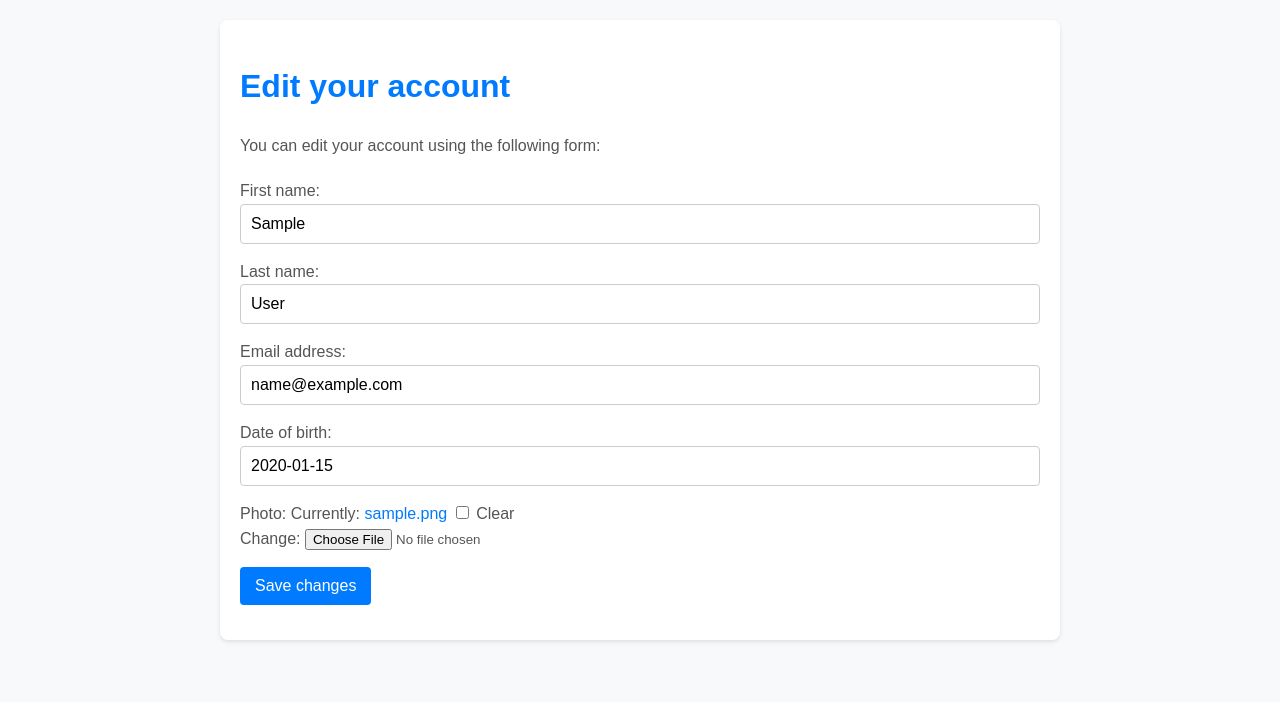
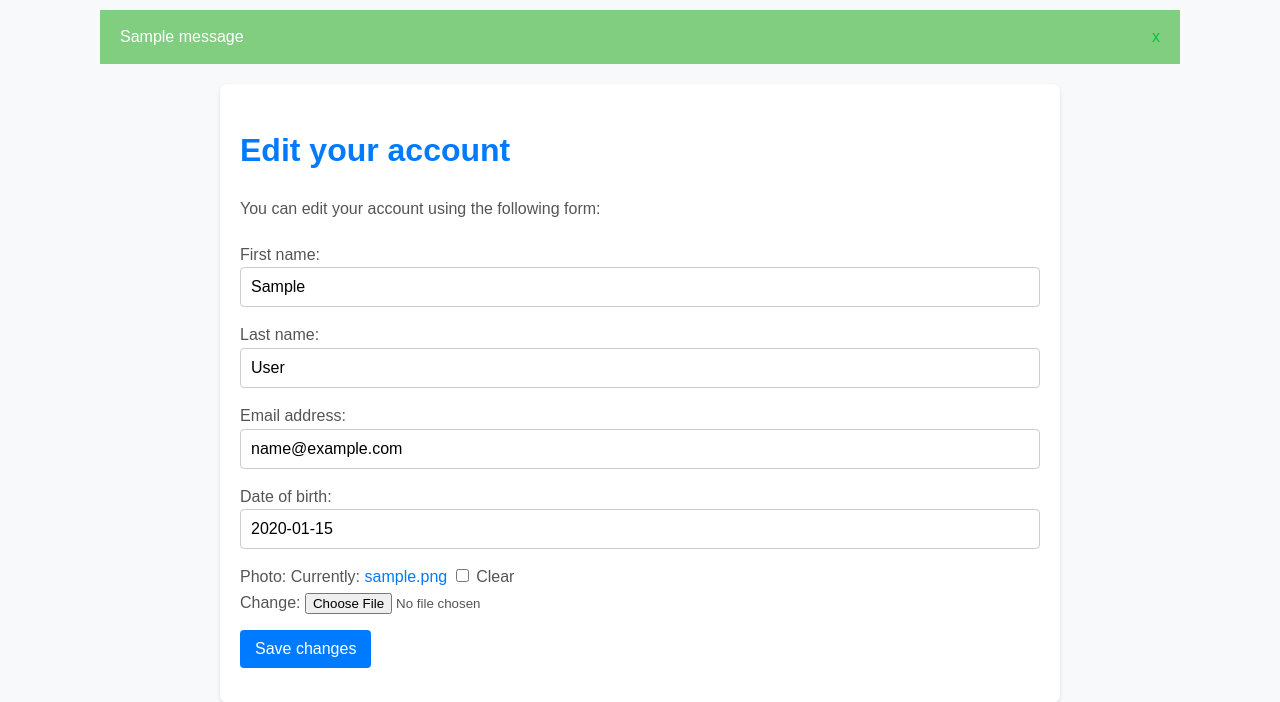
Before and after one commit to NortonFire007/Bookmarks, a Django app: page /account/edit/ in a window 1280 px wide. Shown: the part 69-771 px from the top of the page. Run offline with Django 5.2, Linux system fonts and the light colour scheme; a user stored in the database is signed in; tables that the repository leaves empty hold one stand-in row (values such as "Sample post"); one stand-in notice (Sample message) is shown; some web fonts are replaced.

Commit message:
Added ability to login with email or username.✨  Updated edit view to handle profile updates with proper success/error message.📝

```diff
--- a/account/static/css/base.css
+++ b/account/static/css/base.css
@@ -146,6 +146,13 @@ p.error {
     font-weight: bold;
 }
 
+.errorlist {
+    color: #cc0033;
+    float: left;
+    clear: both;
+    padding-left: 10px;
+}
+
 p.success {
     color: #28a745;
     font-weight: bold;
@@ -159,3 +166,62 @@ p.success {
 .login-form p {
     margin-bottom: 10px;
 }
+
+ul.messages {
+    margin: 10px 100px;
+    padding: 0;
+    list-style-type: none;
+}
+
+ul.messages li.success,
+ul.messages li.warning,
+ul.messages li.error,
+ul.messages li.info {
+    margin: 0;
+    padding: 14px 20px;
+    list-style: none;
+    color: #fff;
+}
+
+ul.messages li.success {
+    background: #81ce81;
+}
+
+ul.messages li.success a {
+    color: #0ac33e;
+}
+
+ul.messages li.error {
+    background: #a30029;
+    color: #e9828e;
+}
+
+ul.messages li.error a {
+    color: #e9828e;
+}
+
+ul.messages li.info {
+    background: #faffae;
+    color: #696b4e;
+}
+
+ul.messages li.info a {
+    color: #1586de;
+}
+
+ul.messages li.warning {
+    background: #de9404;
+}
+
+ul.messages li.warning a {
+    color: #f49000;
+}
+
+ul.messages li a.close {
+    margin: 0;
+    float: right;
+    opacity: 1;
+    border: 0;
+    box-shadow: none;
+    text-shadow: none;
+}
--- a/account/views.py
+++ b/account/views.py
@@ -7,6 +7,7 @@ from .forms import LoginForm, UserRegistrationForm, \
     UserEditForm, ProfileEditForm
 from django.contrib.auth.decorators import login_required
 from .models import Profile
+from django.contrib import messages
 
 
 def user_login(request):
@@ -70,6 +71,9 @@ def edit(request):
         if user_form.is_valid() and profile_form.is_valid():
             user_form.save()
             profile_form.save()
+            messages.success(request, 'Profile updated successfully')
+        else:
+            messages.error(request, 'Error updating your profile')
     else:
         user_form = UserEditForm(instance=request.user)
         profile_form = ProfileEditForm(
--- a/bookmarks/settings.py
+++ b/bookmarks/settings.py
@@ -132,3 +132,8 @@ LOGOUT_URL = 'logout'
 
 MEDIA_URL = 'media/'
 MEDIA_ROOT = BASE_DIR / 'media'
+
+AUTHENTICATION_BACKENDS = [
+    'django.contrib.auth.backends.ModelBackend',
+    'account.authentication.EmailAuthBackend',
+]
--- a/templates/base.html
+++ b/templates/base.html
@@ -24,7 +24,6 @@
     <span class="user">
  {% if request.user.is_authenticated %}
      Hello {{ request.user.first_name|default:request.user.username }},
-     {#     <a href="{% url "logout" %}">Logout</a>#}
      <form method="post" action="{% url 'logout' %}">
         {% csrf_token %}
         <button type="submit">Logout</button>
@@ -34,6 +33,16 @@
  {% endif %}
  </span>
 </div>
+{% if messages %}
+    <ul class="messages">
+        {% for message in messages %}
+            <li class="{{ message.tags }}">
+                {{ message|safe }}
+                <a href="#" class="close">x</a>
+            </li>
+        {% endfor %}
+    </ul>
+{% endif %}
 <div id="content">
     {% block content %}
     {% endblock %}
```
Also changed, not shown: account/authentication.py (added, +20 -0 lines).
